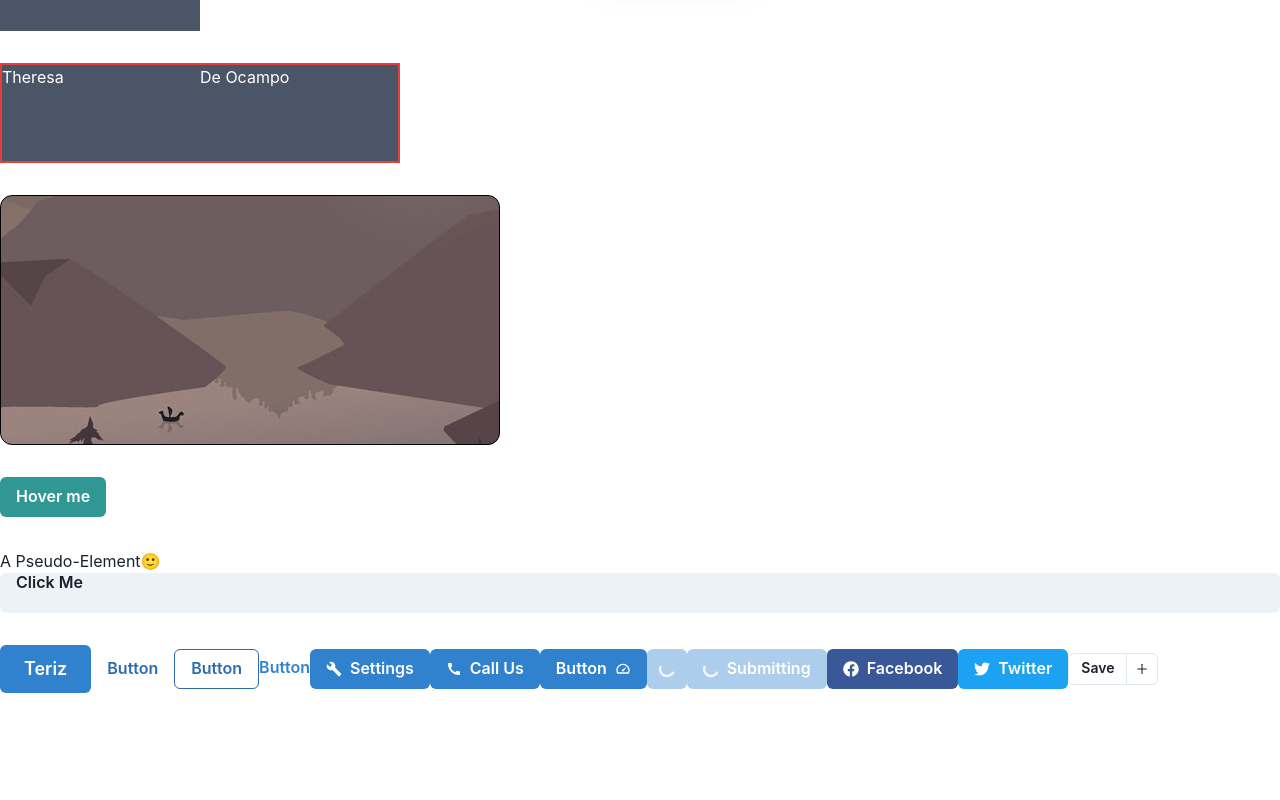
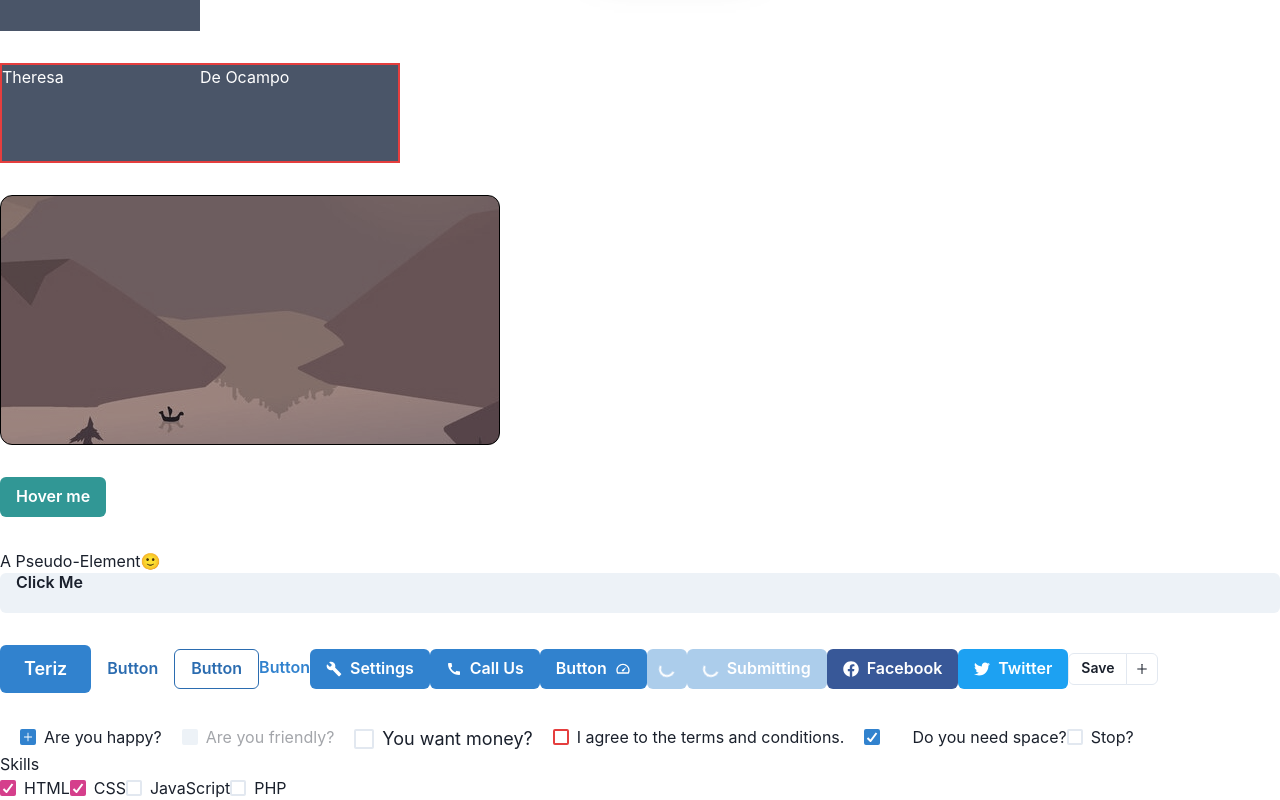
Before and after one commit to theresa-de-ocampo/chakra-ui, a React (Create React App) app: page / in a window 1280 px wide. Shown: the part 401-1201 px from the top of the page. Before the commit the page ends 1094 px from the top, so only its background shows below. Built offline with nearby package versions, Linux system fonts and the light colour scheme.

Commit message:
Components > Checkbox

```diff
--- a/src/App.js
+++ b/src/App.js
@@ -1,4 +1,14 @@
-import { ChakraProvider, Box, Text, Button, theme, ButtonGroup, IconButton } from "@chakra-ui/react"
+import {
+    ChakraProvider,
+    theme,
+    Box,
+    Text,
+    Button,
+    ButtonGroup,
+    IconButton,
+    Checkbox,
+    CheckboxGroup
+} from "@chakra-ui/react"
 import { MdBuild, MdCall} from "react-icons/md"
 import { BiTachometer } from "react-icons/bi"
 import { FaFacebook, FaTwitter } from "react-icons/fa"
@@ -56,6 +66,24 @@ export default function App() {
                 <Button>Save</Button>
                 <IconButton arial-label="Add to Friends" icon={<AiOutlinePlus />} />
             </ButtonGroup>
+            <br />
+
+            <Box mt={8}>
+                <Checkbox defaultChecked ml={5} icon={<AiOutlinePlus />}>Are you happy?</Checkbox>
+                <Checkbox isDisabled ml={5}>Are you friendly?</Checkbox>
+                <Checkbox colorScheme="green" ml={5} size="lg">You want money?</Checkbox>
+                <Checkbox isInvalid ml={5}>I agree to the terms and conditions.</Checkbox>
+                <Checkbox defaultChecked spacing="2rem" ml={5}>Do you need space?</Checkbox>
+                <Checkbox iconColor="red" iconSize="3rem">Stop?</Checkbox>
+                <br />
+                <p>Skills</p>
+                <CheckboxGroup colorScheme="pink" defaultValue={["html", "css"]} ml={5}>
+                    <Checkbox value="html">HTML</Checkbox>
+                    <Checkbox value="css">CSS</Checkbox>
+                    <Checkbox value="javascript">JavaScript</Checkbox>
+                    <Checkbox value="php">PHP</Checkbox>
+                </CheckboxGroup>
+            </Box>
         </ChakraProvider>
     );
 }
```
